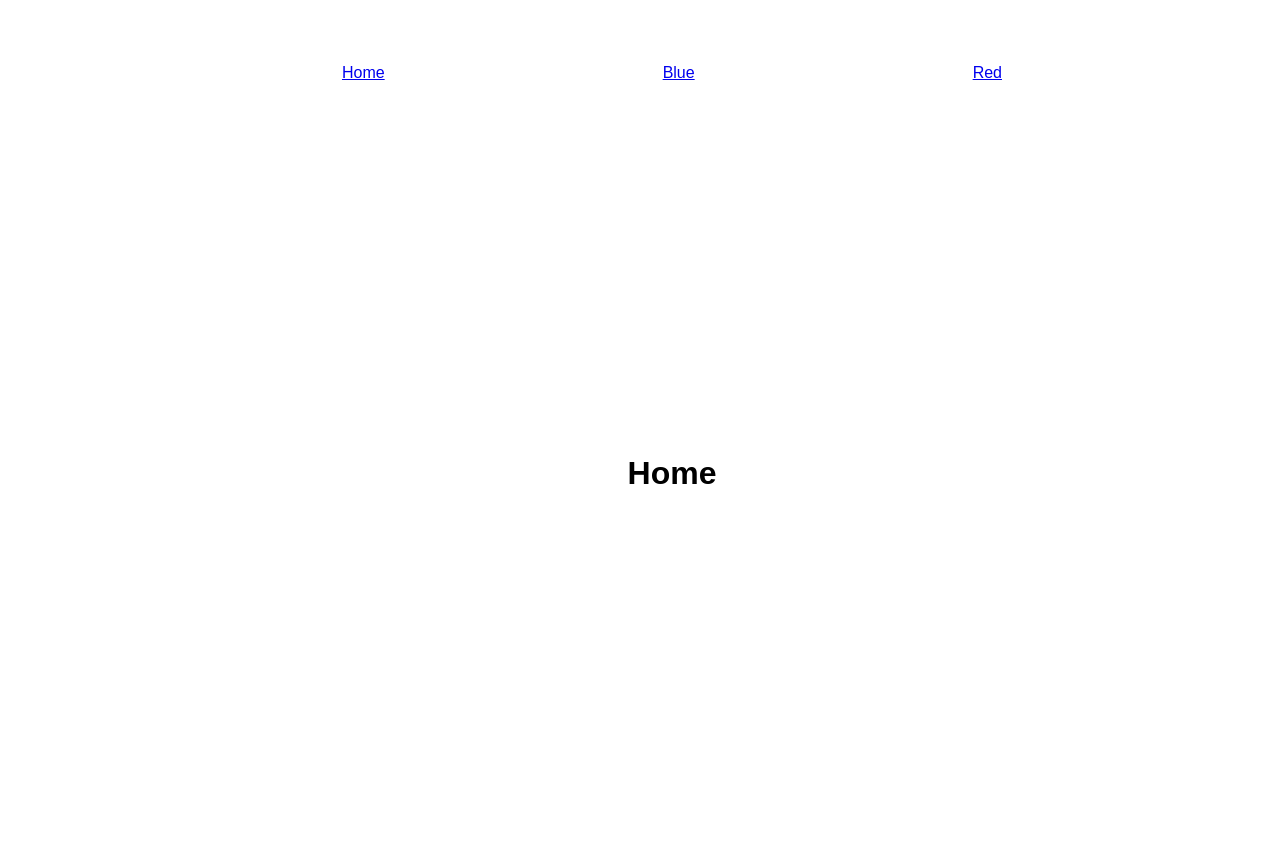
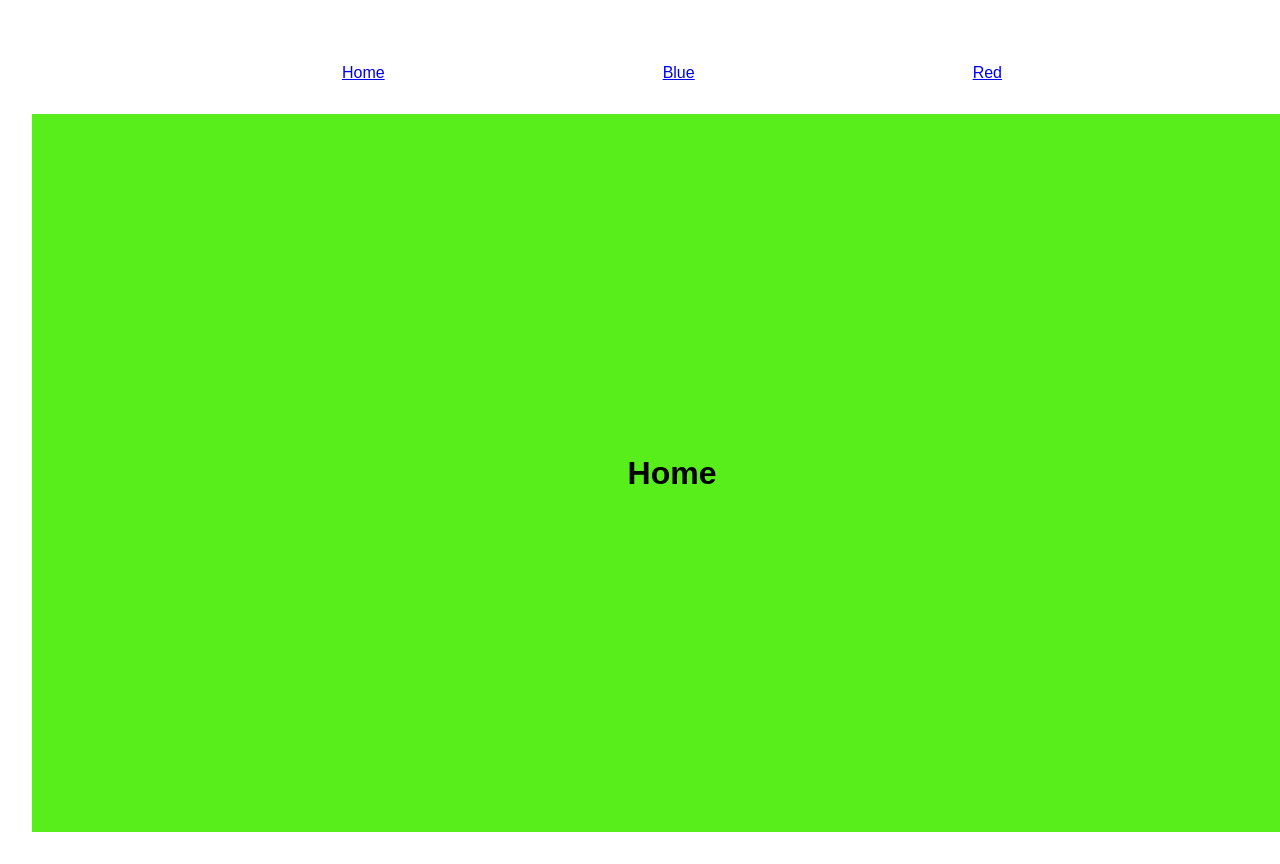
Before and after one commit to marveltaylor/ReactRouterProject, a React (Vite) app: page /home in a window 1280 px wide. Shown: the top 864 px of the page. Built offline with nearby package versions, Linux system fonts and the light colour scheme.

Commit message:
updated home background color

```diff
--- a/src/index.css
+++ b/src/index.css
@@ -1,6 +1,10 @@
 * {
   font-family: arial, sans-serif;
   margin: 0;
+}
+
+.home {
+  background-color: rgb(87, 238, 28);
 }
 
 body,
```
